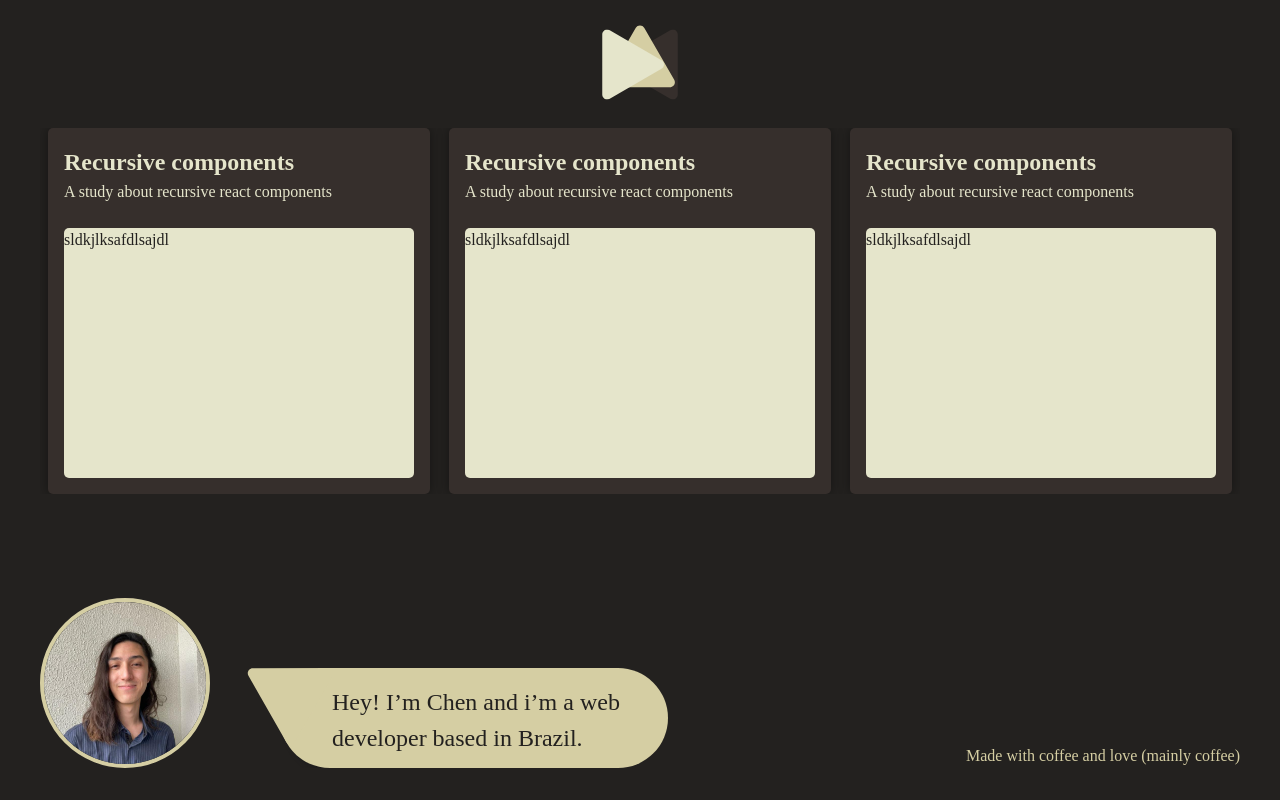
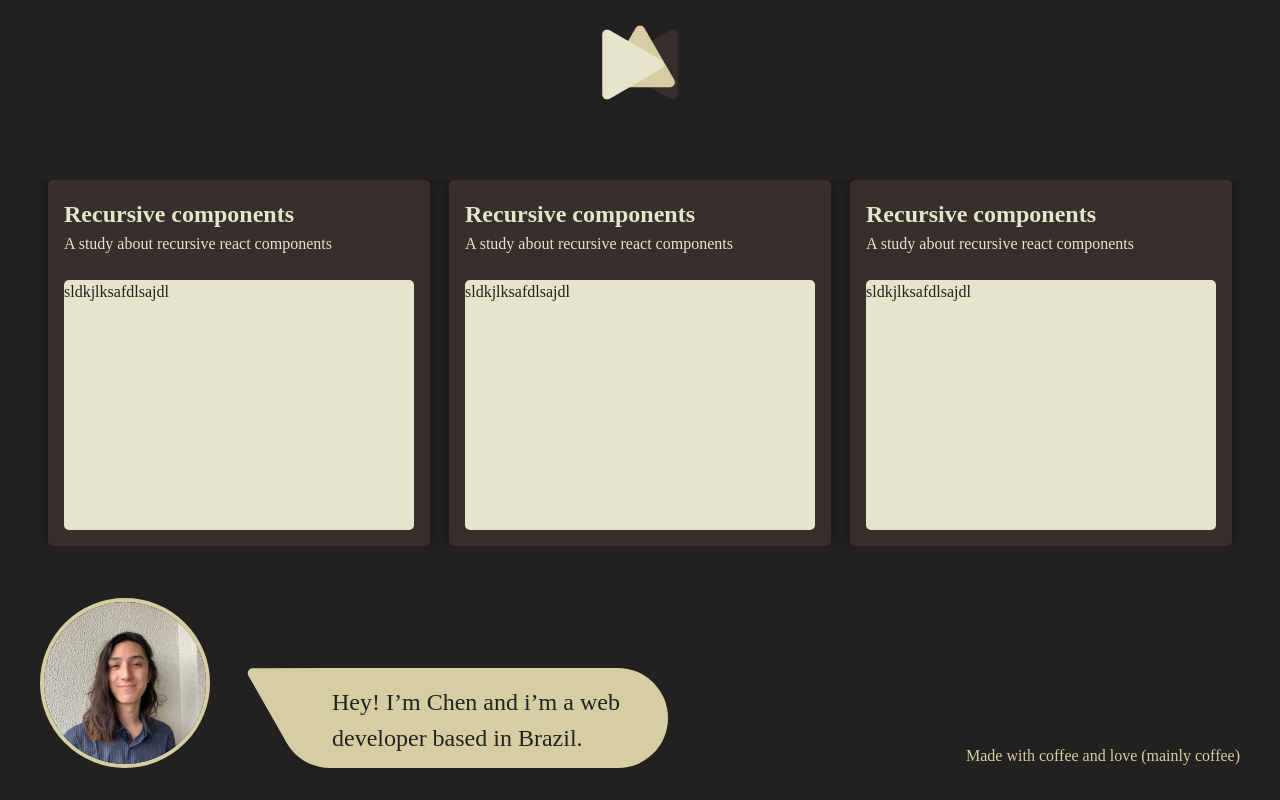
Before and after one commit to GusChenn/portfolio, a Next.js app: page /home in a window 1280 px wide. Built offline with nearby package versions, Linux system fonts and the light colour scheme; a web font is replaced by a local one.

Commit message:
Fix layout pt 2

```diff
--- a/src/app/home/components/projects-board/projects-board.tsx
+++ b/src/app/home/components/projects-board/projects-board.tsx
@@ -7,6 +7,7 @@ const FirstProject = (): React.ReactNode => {
 
 export default function ProjectsBorad() {
   return (
+    <div className='flex grow items-center'>
       <div className='flex h-fit w-full flex-wrap justify-between overflow-hidden px-8'>
         <ProjectCard
           title='Recursive components'
@@ -24,5 +25,6 @@ export default function ProjectsBorad() {
           content={<FirstProject />}
         />
       </div>
+    </div>
   );
 }
```
Lines whose indentation alone changed are shown as unchanged.
